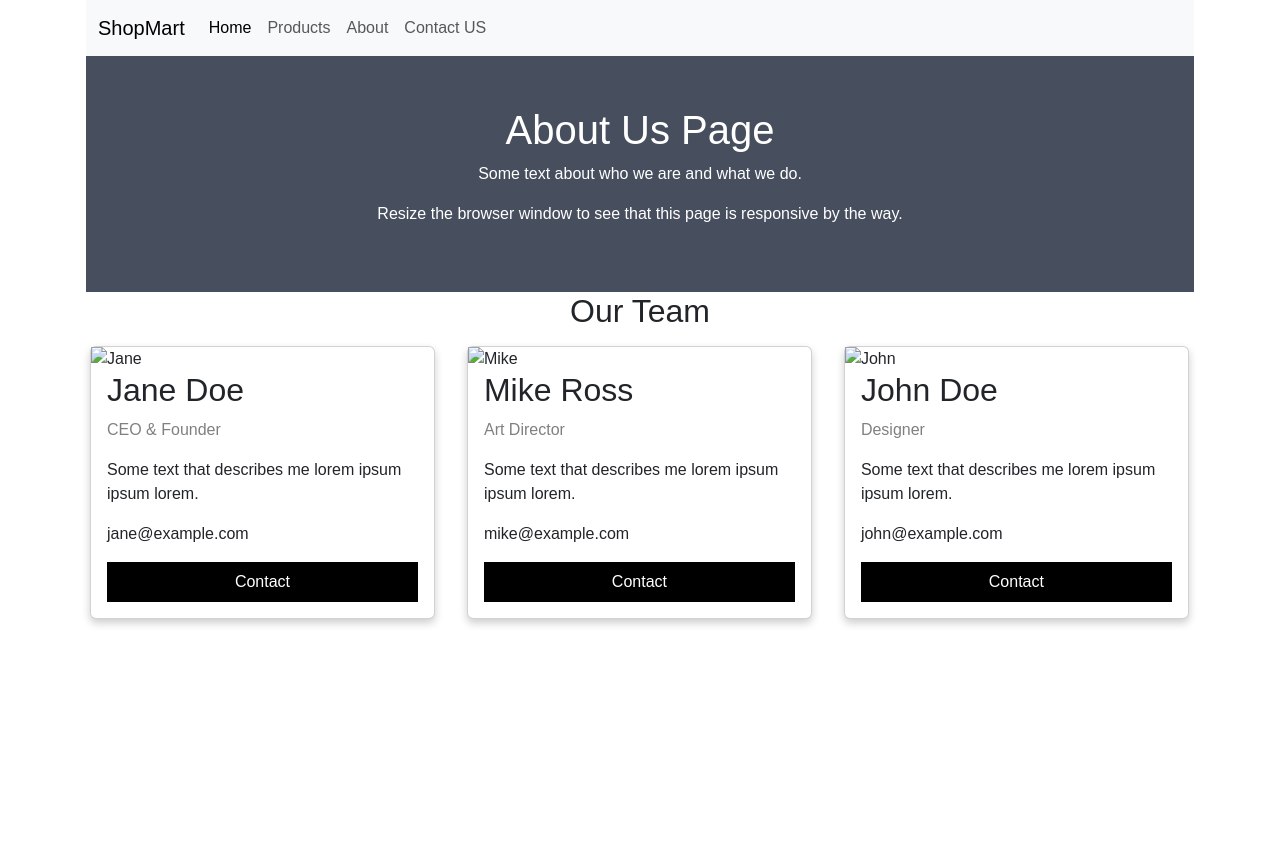
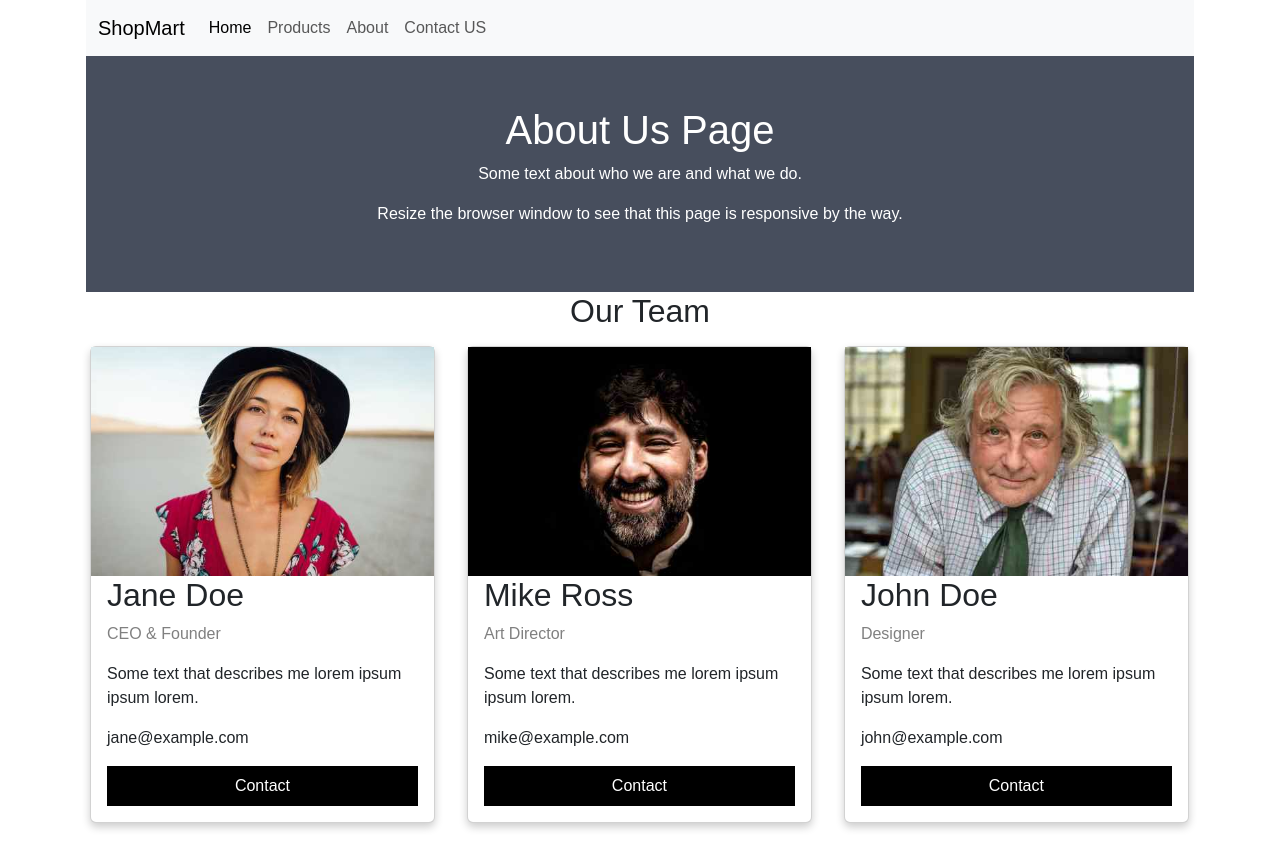
Before and after one commit to evadarsh/shopmart_ecommerce_app, a plain HTML site: page about.html in a window 1280 px wide. Before the commit the page ends 800 px from the top, so only its background shows below. Drawn offline with nearby package versions, Linux system fonts and the light colour scheme.

Commit message:
Made changes in images

```diff
--- a/about.html
+++ b/about.html
@@ -116,7 +116,7 @@
           <div class="row">
             <div class="column">
               <div class="card">
-                <img src="./images/about/team1.jpg" alt="Jane" style="width:100%">
+                <img src="images/team1.jpg" alt="Jane" style="width:100%">
                 <div class="container">
                   <h2>Jane Doe</h2>
                   <p class="title">CEO & Founder</p>
@@ -129,7 +129,7 @@
 
             <div class="column">
               <div class="card">
-                <img src="./images/about/team2.jpg" alt="Mike" style="width:100%">
+                <img src="images/team2.jpg" alt="Mike" style="width:100%">
                 <div class="container">
                   <h2>Mike Ross</h2>
                   <p class="title">Art Director</p>
@@ -142,7 +142,7 @@
 
             <div class="column">
               <div class="card">
-                <img src="./images/about/team3.jpg" alt="John" style="width:100%">
+                <img src="images/team3.jpg" alt="John" style="width:100%">
                 <div class="container">
                   <h2>John Doe</h2>
                   <p class="title">Designer</p>
```
Also changed, not shown: contact.html (+3 -2 lines), index.html (+3 -3 lines), images/map.jpg (added).
